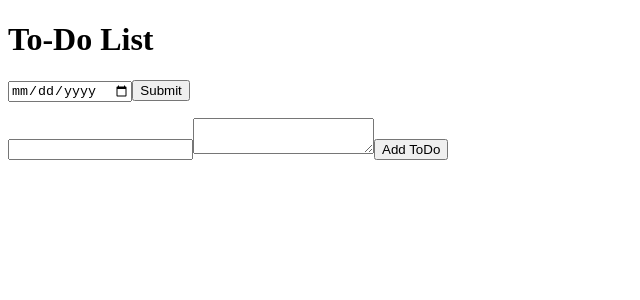
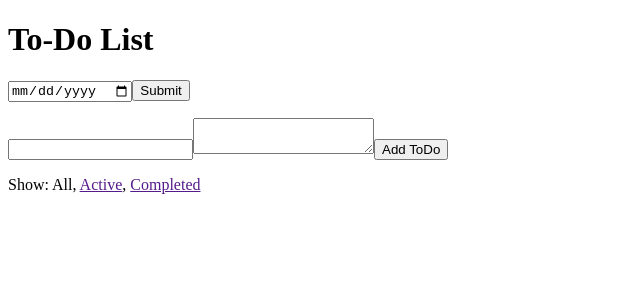
Before and after one commit to moiz-imran/to-do-list-react-redux, a React (Create React App) app: page / in a window 1280 px wide. Shown: the top 300 px of the page, without its empty margins (0-640 px from the left). Built offline with nearby package versions, Linux system fonts and the light colour scheme.

Commit message:
Added Footer to app that filters todos on the basic of whether they are completed or not

```diff
--- a/src/actions/index.js
+++ b/src/actions/index.js
@@ -29,3 +29,10 @@
         date
     }
 }
+
+export const setStatusFilter = filter => {
+    return {
+        type: 'SET_STATUS_FILTER',
+        filter
+    }
+}
--- a/src/components/App.js
+++ b/src/components/App.js
@@ -2,6 +2,7 @@
 import DateForm from '../containers/DateForm'
 import VisibleToDoList from '../containers/VisibleToDoList'
 import AddToDo from '../containers/AddToDo'
+import Footer from '../components/Footer'
 
 const App = () => (
     <div>
@@ -9,6 +10,7 @@
         <DateForm />
         <VisibleToDoList />
         <AddToDo />
+        <Footer />
     </div>
 )
 
--- /dev/null
+++ b/src/components/Footer.js
@@ -0,0 +1,22 @@
+import React from 'react'
+import FilterLink from '../containers/FilterLink'
+
+const Footer = () => (
+    <p>
+        Show:
+    {' '}
+        <FilterLink filter='SHOW_ALL'>
+            All
+    </FilterLink>
+        {', '}
+        <FilterLink filter='SHOW_ACTIVE'>
+            Active
+    </FilterLink>
+        {', '}
+        <FilterLink filter='SHOW_COMPLETED'>
+            Completed
+    </FilterLink>
+    </p>
+)
+
+export default Footer
--- /dev/null
+++ b/src/components/Link.js
@@ -0,0 +1,21 @@
+import React from 'react'
+
+const Link = ({ active, children, onClick }) => {
+    if (active) {
+        return <span>{children}</span>
+    }
+
+    return (
+        <a
+            href=""
+            onClick={e => {
+                e.preventDefault()
+                onClick()
+            }}
+        >
+            {children}
+        </a>
+    )
+}
+
+export default Link
--- a/src/components/ToDoList.js
+++ b/src/components/ToDoList.js
@@ -14,7 +14,12 @@
     }
 
     onClick(id) {
-        this.setState({ selected: id })
+        const { selected } = this.state
+        if(id === selected) {
+            this.setState({ selected: null })
+        } else {
+            this.setState({ selected: id })
+        }
     }
 
     render() {
--- /dev/null
+++ b/src/containers/FilterLink.js
@@ -0,0 +1,24 @@
+import { connect } from 'react-redux'
+import { setStatusFilter } from '../actions'
+import Link from '../components/Link'
+
+const mapStateToProps = (state, ownProps) => {
+    return {
+        active: ownProps.filter === state.statusFilter
+    }
+}
+
+const mapDispatchToProps = (dispatch, ownProps) => {
+    return {
+        onClick: () => {
+            dispatch(setStatusFilter(ownProps.filter))
+        }
+    }
+}
+
+const FilterLink = connect(
+    mapStateToProps,
+    mapDispatchToProps
+)(Link)
+
+export default FilterLink
--- a/src/containers/VisibleToDoList.js
+++ b/src/containers/VisibleToDoList.js
@@ -17,7 +17,7 @@
 
 const mapStateToProps = state => {
     return {
-        todos: getVisibleToDos(state.todos, state.stateFilter, state.dateFilter)
+        todos: getVisibleToDos(state.todos, state.statusFilter, state.dateFilter)
     }
 }
 
```
